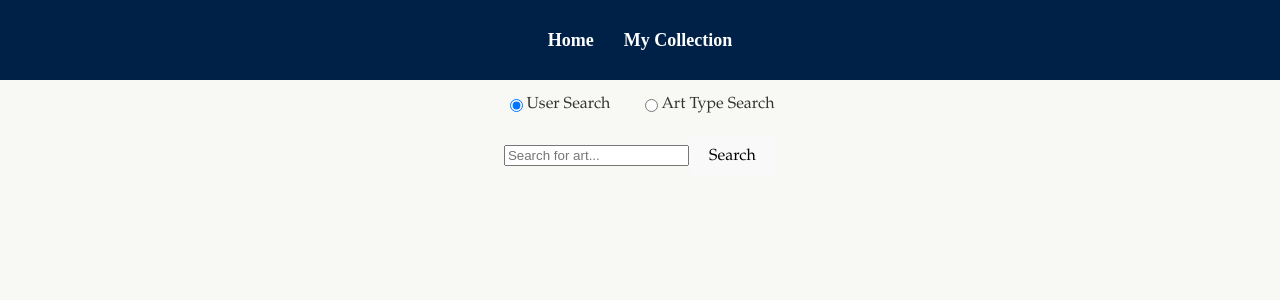
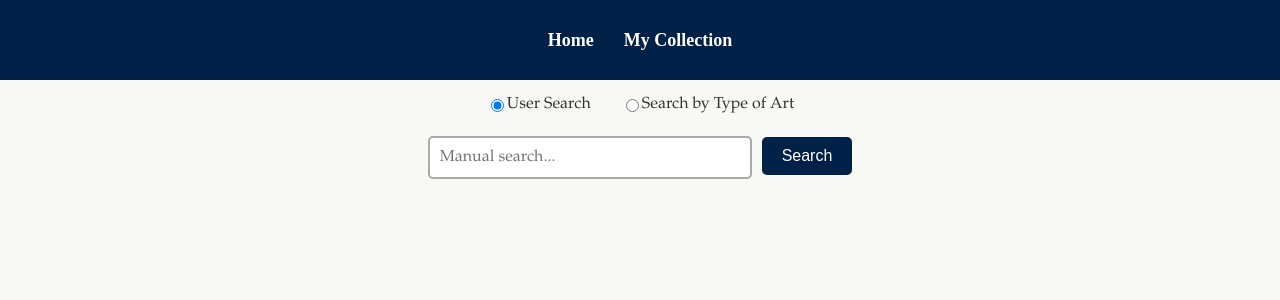
Before and after one commit to ndanner22/art-curator, a React (Vite) app: page / in a window 1280 px wide. Shown: the top 300 px of the page. Built offline with nearby package versions, Linux system fonts and the light colour scheme.

Commit message:
Update css for search bar and button to match aesthetic of page.

```diff
--- a/src/App.css
+++ b/src/App.css
@@ -183,3 +183,35 @@ body {
   color: #333;
   cursor: pointer;
 }
+
+input[type="text"],
+select {
+  width: 300px;
+  padding: 10px;
+  border: 2px solid #aaa;
+  border-radius: 5px;
+  font-size: 16px;
+  font-family: "Garamond", serif;
+  margin-right: 10px;
+}
+
+input[type="text"]:focus,
+select:focus {
+  border-color: #daa520;
+  outline: none;
+}
+
+button {
+  padding: 10px 20px;
+  background-color: #002147;
+  color: white;
+  border: none;
+  border-radius: 5px;
+  font-size: 16px;
+  cursor: pointer;
+  transition: background-color 0.3s;
+}
+
+button:hover {
+  background-color: #daa520;
+}
--- a/src/Components/ArtWorksSearchPage.jsx
+++ b/src/Components/ArtWorksSearchPage.jsx
@@ -129,7 +129,7 @@ const ArtWorks = ({ addToCollection }) => {
               setSearch("");
             }}
           />
-          Art Type Search
+          Search by Type of Art
         </label>
       </div>
       {searchType === "user" && (
@@ -138,7 +138,7 @@ const ArtWorks = ({ addToCollection }) => {
             type="text"
             value={search}
             onChange={(e) => setSearch(e.target.value)}
-            placeholder="Search for art..."
+            placeholder="Manual search..."
           />
           <button onClick={handleSearch}>Search</button>
         </div>
--- a/src/index.css
+++ b/src/index.css
@@ -25,7 +25,6 @@ a:hover {
 body {
   margin: 0;
   display: flex;
-  /* place-items: center; */
   min-width: 320px;
   min-height: 100vh;
 }
@@ -34,35 +33,3 @@ h1 {
   font-size: 3.2em;
   line-height: 1.1;
 }
-
-button {
-  border-radius: 8px;
-  border: 1px solid transparent;
-  padding: 0.6em 1.2em;
-  font-size: 1em;
-  font-weight: 500;
-  font-family: inherit;
-  background-color: #1a1a1a;
-  cursor: pointer;
-  transition: border-color 0.25s;
-}
-button:hover {
-  border-color: #646cff;
-}
-button:focus,
-button:focus-visible {
-  outline: 4px auto -webkit-focus-ring-color;
-}
-
-@media (prefers-color-scheme: light) {
-  :root {
-    color: #213547;
-    background-color: #ffffff;
-  }
-  a:hover {
-    color: #747bff;
-  }
-  button {
-    background-color: #f9f9f9;
-  }
-}
```
